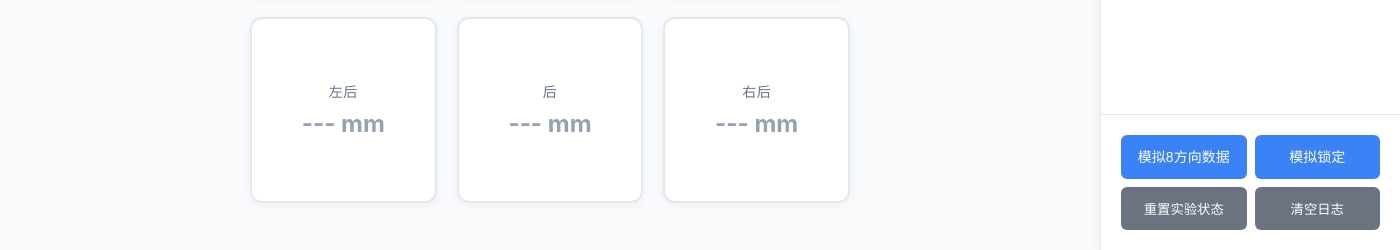
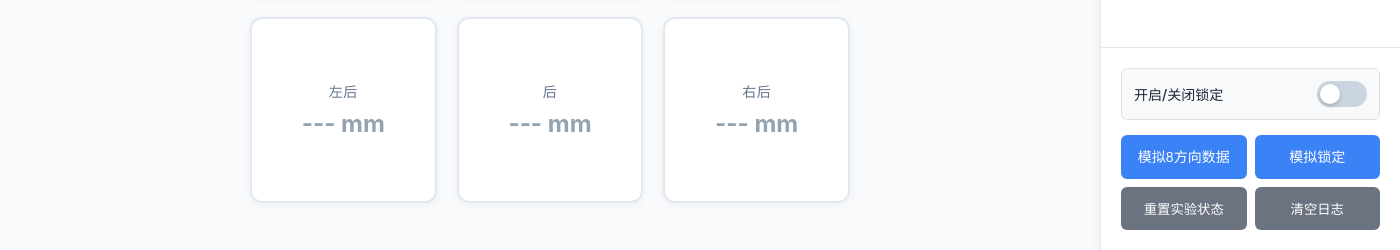
Before and after one commit to Designer-Awei/sebt-dashboard, an Electron app: page index.html in a window 1400 px wide. Shown: the part 550-800 px from the top of the page. Drawn offline with Linux system fonts and the light colour scheme; no server answers.

Commit message:
1.0.3
完善界面UI

```diff
--- a/app.js
+++ b/app.js
@@ -65,6 +65,7 @@ class SEBTApp {
     this.currentMinDirection = -1; // 当前连续最短的方向
     this.minDirectionStartTime = 0; // 当前最短方向开始的时间
     this.minDirectionConsecutiveCount = 0; // 当前最短方向连续出现的次数
+    this.lockFeatureEnabled = false; // 锁定功能开关（默认关闭）
 
     this.initializeApp();
     this.setupEventListeners();
@@ -471,6 +472,32 @@ class SEBTApp {
         this.updateLockTimeDisplay();
         // 重置当前锁定计数，让新设置立即生效
         this.minDirectionConsecutiveCount = 0;
+      });
+    }
+
+    // 锁定功能开关
+    const lockFeatureToggle = document.getElementById('lock-feature-toggle');
+    if (lockFeatureToggle) {
+      lockFeatureToggle.addEventListener('change', (e) => {
+        this.lockFeatureEnabled = e.target.checked;
+        console.log(`🔒 锁定功能: ${this.lockFeatureEnabled ? '已开启' : '已关闭'}`);
+
+        // 如果关闭锁定功能，清除所有锁定状态
+        if (!this.lockFeatureEnabled) {
+          this.lockedDirections.clear();
+          this.minDirectionConsecutiveCount = 0;
+          this.currentMinDirection = -1;
+          this.minDirectionStartTime = 0;
+          // 清除锁定状态的UI
+          this.gridElements.forEach((element, channel) => {
+            element.classList.remove('locked');
+            const measureBtn = element.querySelector('.manual-measure-btn');
+            if (measureBtn) {
+              measureBtn.style.display = 'none';
+            }
+          });
+          this.updateMinDistanceHighlight();
+        }
       });
     }
   }
@@ -2841,6 +2868,11 @@ class SEBTApp {
    * 检查并执行自动锁定（基于连续次数）
    */
   checkAutoLock(currentMinDirection, currentMinDistance) {
+    // 如果锁定功能未开启，不执行锁定检查
+    if (!this.lockFeatureEnabled) {
+      return;
+    }
+
     // 检查方向是否改变
     if (this.currentMinDirection !== currentMinDirection) {
       // 方向改变，重置连续计数
--- a/index.html
+++ b/index.html
@@ -845,6 +845,79 @@
             line-height: 1.2;
         }
 
+        /* 锁定功能开关 */
+        .lock-feature-toggle-container {
+            margin-bottom: 15px;
+            padding: 12px;
+            background: #f8f9fa;
+            border: 1px solid #e0e0e0;
+            border-radius: 6px;
+        }
+
+        .lock-feature-toggle-label {
+            display: flex;
+            align-items: center;
+            justify-content: space-between;
+            cursor: pointer;
+            font-size: 14px;
+            color: #1e293b;
+            user-select: none;
+        }
+
+        .lock-feature-toggle-label-text {
+            font-weight: 500;
+        }
+
+        .lock-feature-toggle-switch {
+            position: relative;
+            width: 50px;
+            height: 26px;
+            margin-left: 12px;
+        }
+
+        .lock-feature-toggle-switch input {
+            opacity: 0;
+            width: 0;
+            height: 0;
+        }
+
+        .lock-feature-toggle-slider {
+            position: absolute;
+            top: 0;
+            left: 0;
+            right: 0;
+            bottom: 0;
+            background-color: #cbd5e1;
+            border-radius: 26px;
+            transition: background-color 0.3s;
+            cursor: pointer;
+        }
+
+        .lock-feature-toggle-slider:before {
+            content: "";
+            position: absolute;
+            height: 20px;
+            width: 20px;
+            left: 3px;
+            bottom: 3px;
+            background-color: white;
+            border-radius: 50%;
+            transition: transform 0.3s;
+            box-shadow: 0 2px 4px rgba(0, 0, 0, 0.2);
+        }
+
+        .lock-feature-toggle-switch input:checked + .lock-feature-toggle-slider {
+            background-color: #3b82f6;
+        }
+
+        .lock-feature-toggle-switch input:checked + .lock-feature-toggle-slider:before {
+            transform: translateX(24px);
+        }
+
+        .lock-feature-toggle-switch input:focus + .lock-feature-toggle-slider {
+            box-shadow: 0 0 0 3px rgba(59, 130, 246, 0.1);
+        }
+
         /* 响应式设计 */
         @media (max-width: 1024px) {
             .sidebar {
@@ -906,6 +979,16 @@
             </div>
 
             <div class="controls">
+                <!-- 锁定功能开关 -->
+                <div class="lock-feature-toggle-container">
+                    <label class="lock-feature-toggle-label">
+                        <span class="lock-feature-toggle-label-text">开启/关闭锁定</span>
+                        <span class="lock-feature-toggle-switch">
+                            <input type="checkbox" id="lock-feature-toggle">
+                            <span class="lock-feature-toggle-slider"></span>
+                        </span>
+                    </label>
+                </div>
                 <div class="button-group">
                     <button class="control-button small" id="mock-data-btn">模拟8方向数据</button>
                     <button class="control-button small" id="mock-lock-btn">模拟锁定</button>
```
